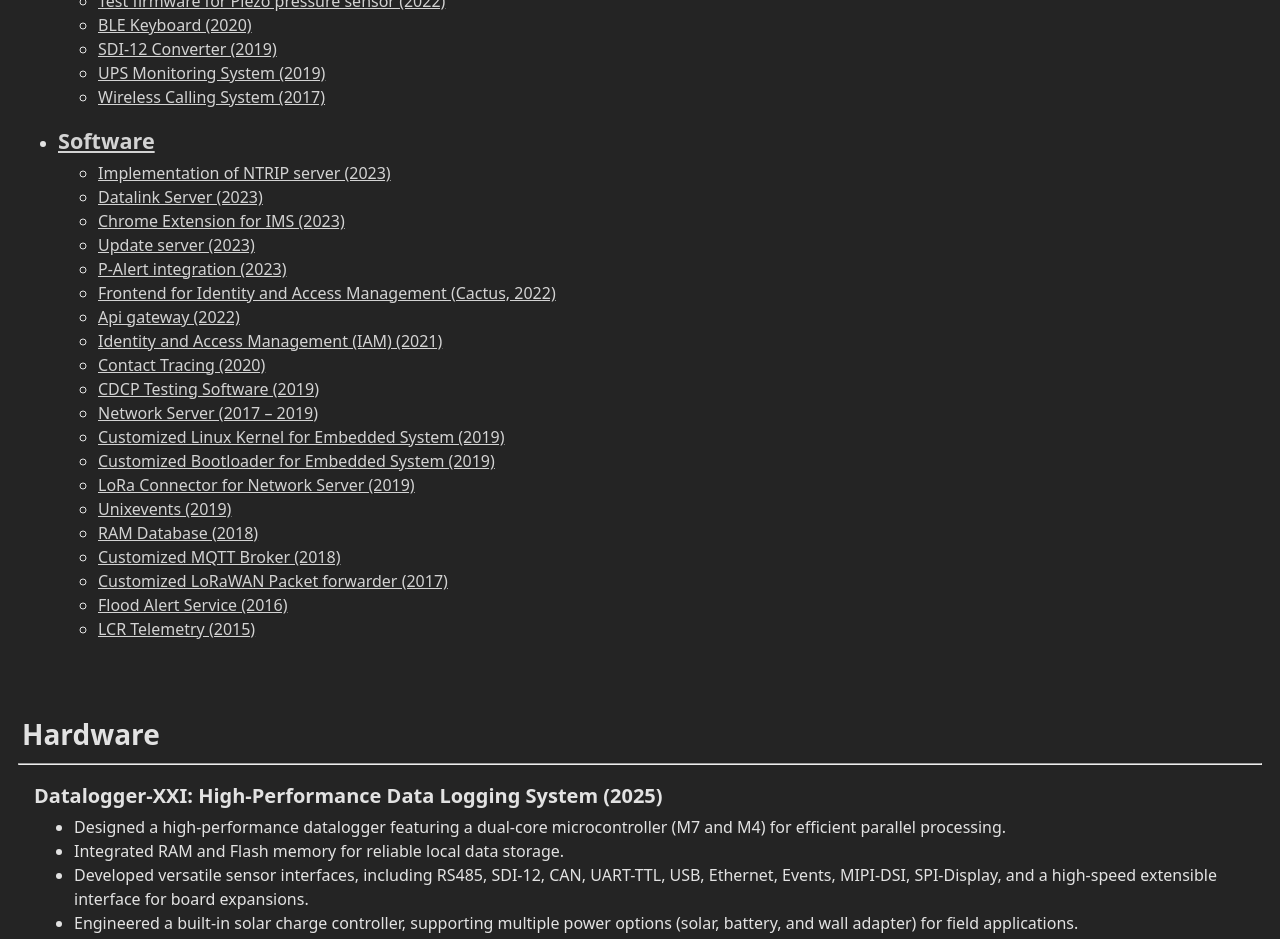
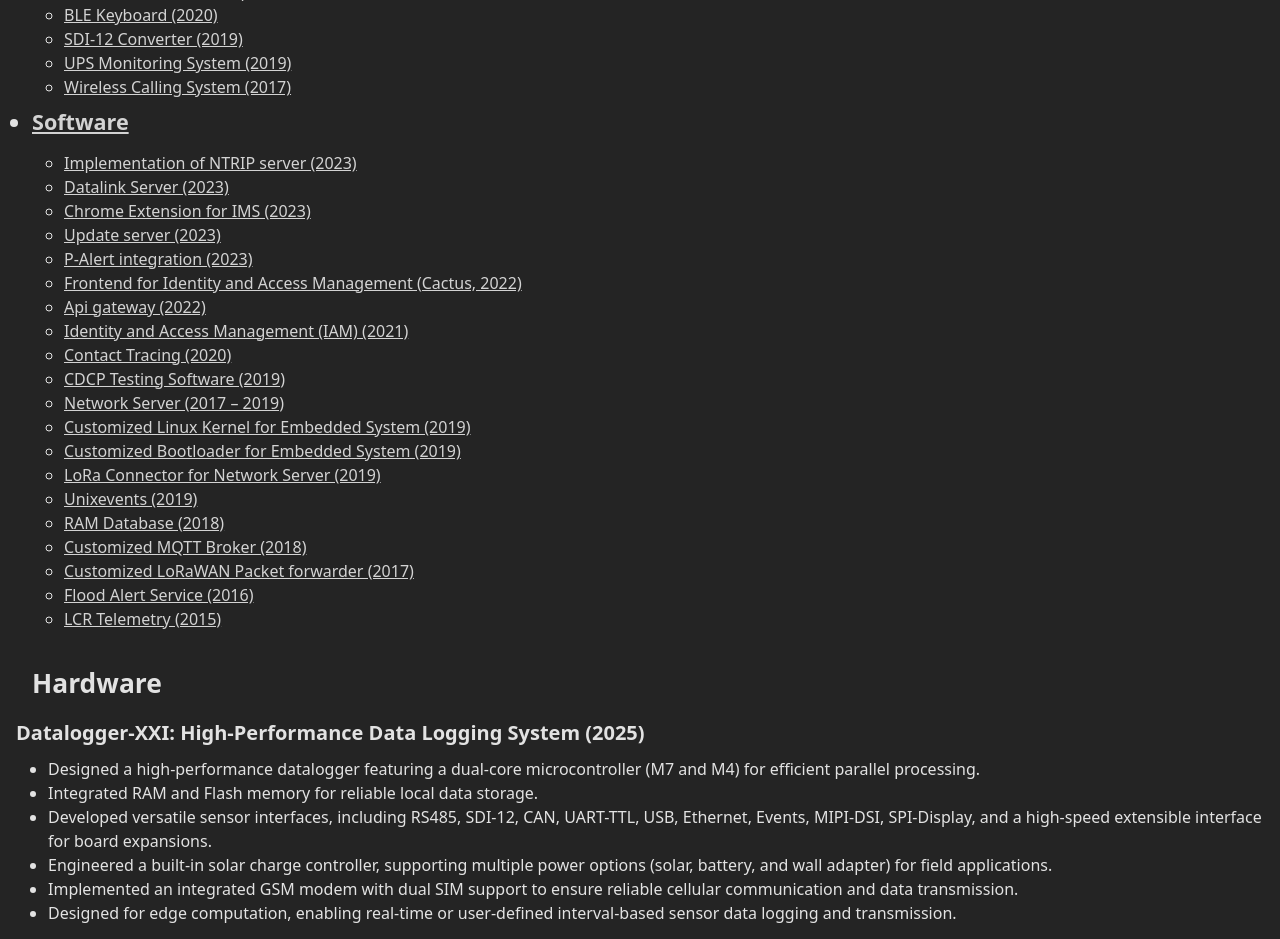
Before and after one commit to rohsins/project, a Preact app: page / in a window 1280 px wide. Shown: the part 1480-2419 px from the top of the page. Built offline with nearby package versions, Linux system fonts and the light colour scheme.

Commit message:
fixing deptTitle and projTitle gap

```diff
--- a/src/app.css
+++ b/src/app.css
@@ -1,32 +1,11 @@
 /* @import "tailwindcss"; */
 
-#app {
-	margin: 10px;
+ul {
+	padding-left: 2rem;
 }
 
 a {
 	color: lightgrey;
-}
-
-a.deptTitle {
-	font-size: 1.35rem;
-	font-weight: bold;
-}
-
-li.deptTitle {
-	position: sticky;
-	top: 0;
-	margin-top: 1rem;
-	margin-bottom: 0.2rem;
-}
-
-h2.deptTitle {
-	position: sticky;
-	top: 0;
-	font-size: 1.75rem;
-	margin-top: 3rem;
-	margin-left: 0.25rem;
-	margin-bottom: 0rem;
 }
 
 .title {
@@ -40,6 +19,26 @@
 	text-align: center;
 }
 
+li.deptTitle {
+	position: sticky;
+	top: 0;
+	font-size: 1.35rem;
+	font-weight: bold;
+	padding-top: 0.45rem;
+	padding-bottom: 0.75rem;
+	background: #242424;
+}
+
+h2.deptTitle {
+	position: sticky;
+	top: 0;
+	font-size: 1.65rem;
+	padding-left: 2rem;
+	padding-top: 0.6rem;
+	padding-bottom: 0.6rem;
+	background: #242424;
+}
+
 /*.projTitle {
 	font-size: 1.25rem;
 	font-weight: bold;
@@ -47,18 +46,18 @@
 
 h3.projTitle {
 	position: sticky;
-	top: 200;
+	top: 3.65rem;
 	font-size: 1.25rem;
-	margin: 0rem;
-	margin-top: 1rem;
-	margin-left: 1rem;
+	padding-left: 1rem;
+	padding-top: 0.3rem;
+	padding-bottom: 0.3rem;
+	background: #242424;
 }
 
 .projDesc {
 	font-size: 1rem;
 	font-weight: normal;
-	margin: 0rem;
-	margin-top: 0.25rem;
-	margin-left: 1rem;
+	padding-left: 3rem;
+	padding-top: 0.25rem;
 	margin-bottom: 1.25rem;
 }
--- a/src/index.css
+++ b/src/index.css
@@ -11,6 +11,11 @@
 	text-rendering: optimizeLegibility;
 	-webkit-font-smoothing: antialiased;
 	-moz-osx-font-smoothing: grayscale;
+}
+
+* {
+	margin: 0;
+	padding: 0;
 }
 
 /*
--- a/src/projectList.jsx
+++ b/src/projectList.jsx
@@ -24,7 +24,7 @@
 				<li><a href="#smart-farming-iot-2022">Smart Farming IoT (2022)</a></li>
 				<li><a href="#sdi-12-isolator-2022">SDI-12 Isolator (2022)</a></li>
 				<li><a href="#landslide-monitor-using-rtk-gps-2021--2022">Landslide Monitor using RTK GPS (2021 – 2022)</a></li>
-				<li><a href="#battery-management-system-for-lithium-iron-yttrium-phosphate-battery-2022">Battery Management System for Lithium Iron Yttrium Phosphate Battery (2022)</a></li>
+				<li><a href="#battery-management-system-for-lyp-battery-2022">Battery Management System for LYP Battery (2022)</a></li>
 				<li><a href="#upgrade-compact-data-collection-platform-v2-2021">Upgrade Compact Data Collection Platform V2 (2021)</a></li>
 				<li><a href="#adc-expansion-board-for-cdcp-2020">ADC Expansion Board for CDCP (2020)</a></li>
 				<li><a href="#capacitive-touch-keypad-for-queue-management-system-2020">Capacitive Touch Keypad for Queue Management System (2020)</a></li>
@@ -97,7 +97,6 @@
 		</ul>
 
 		<h2 id="hardware" class="deptTitle">Hardware</h2>
-		<hr />
 
 		<h3 id="datalogger-xxi-high-performance-data-logging-system-2025" class="projTitle">Datalogger-XXI: High-Performance Data Logging System (2025)</h3>
 		<ul class="projDesc">
@@ -251,7 +250,7 @@
 			<li>Enabled early detection of potential landslides through continuous position tracking and trend analysis</li>
 		</ul>
 
-		<h3 id="battery-management-system-for-lithium-iron-yttrium-phosphate-battery-2022" class="projTitle">Battery Management System for Lithium Iron Yttrium Phosphate Battery (2022)</h3>
+		<h3 id="battery-management-system-for-lyp-battery-2022" class="projTitle">Battery Management System for LYP Battery (2022)</h3>
 		<ul class="projDesc">
 			<li>Designed a battery management system (BMS) for Lithium Iron Yttrium Phosphate (LiFeYPO4) battery chemistry.</li>
 			<li>Monitored individual cells for voltage, temperature, and health to ensure optimal performance and safety.</li>
@@ -442,7 +441,7 @@
 		</ul>
 
 		<h2 id="firmware" class="deptTitle">Firmware</h2>
-		<hr />
+		<hr2 />
 
 		<h3 id="test-firmware-for-low-power-sensor-nodes-2025" class="projTitle">Test Firmware for Low power Sensor nodes (2025)</h3>
 		<ul class="projDesc">
@@ -549,7 +548,7 @@
 		</ul>
 
 		<h2 id="software" class="deptTitle">Software</h2>
-		<hr />
+		<hr2 />
 
 		<h3 id="unixevents-for-python-2025-open-source" class="projTitle"><a href="https://github.com/rohsins/unixevents_py">Unixevents for python</a> [2025 | Open source]</h3>
 		<ul class="projDesc">
@@ -723,7 +722,7 @@
 		</ul>
 
 		<h2 id="computer-aided-design-cad" class="deptTitle">Computer Aided Design (CAD)</h2>
-		<hr />
+		<hr2 />
 
 		<h3 id="enclosure-design-for-infrastructure-monitoring-system" class="projTitle">Enclosure Design for Infrastructure Monitoring System</h3>
 		<ul class="projDesc">
```
Lines whose indentation alone changed are shown as unchanged.
